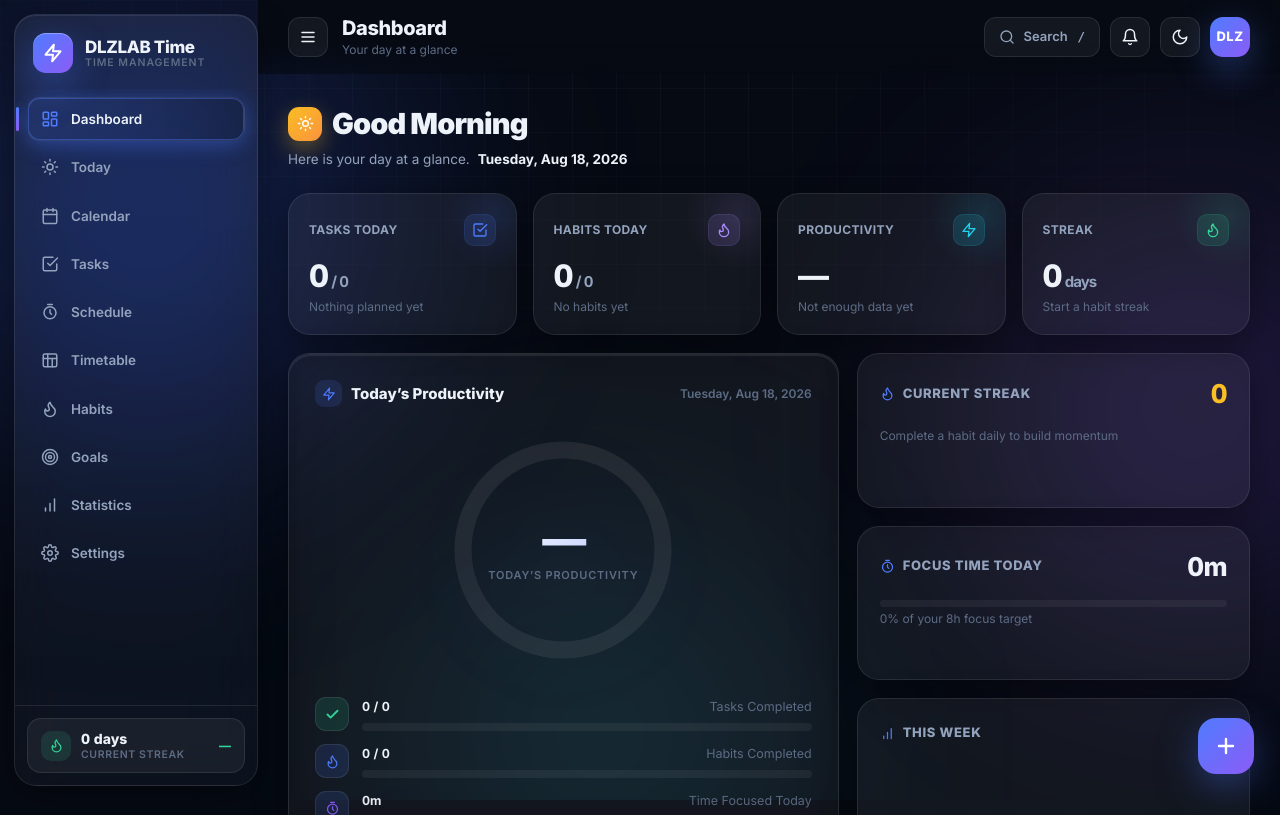
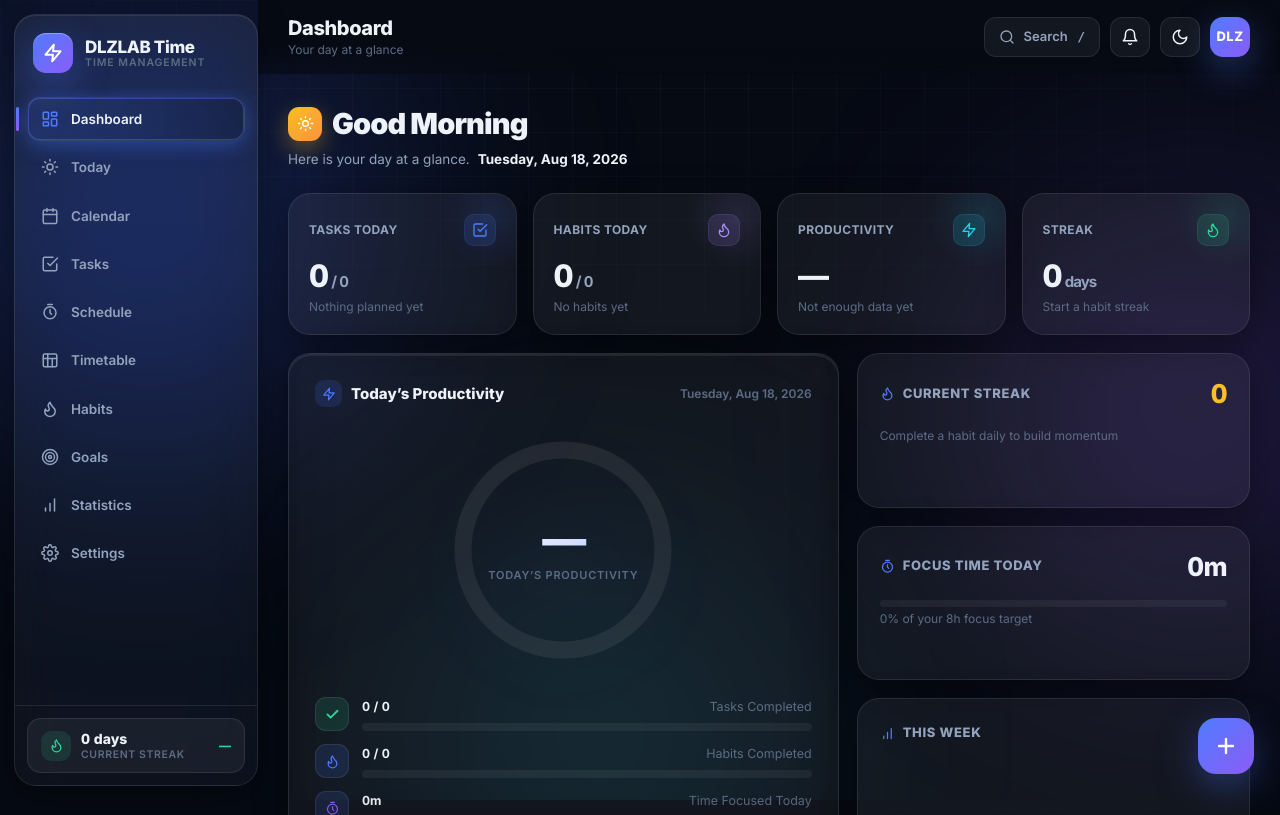
Before and after one commit to DLZLAB/DLZLAB.github.io, a PHP site: page /timetable/ in a window 1280 px wide. Shown: the top 815 px of the page. Run offline with PHP 8.4, Linux system fonts and the light colour scheme.

Commit message:
Remove burger button from topbar

```diff
--- a/timetable/css/layout.css
+++ b/timetable/css/layout.css
@@ -88,8 +88,6 @@
   background:var(--danger);box-shadow:0 0 8px var(--danger-glow);animation:pulse 2s ease infinite;
 }
 @keyframes pulse{0%,100%{opacity:1}50%{opacity:.45}}
-.menu-btn{display:none}
-
 #scrim{
   position:fixed;inset:0;background:rgba(3,6,12,.5);backdrop-filter:blur(4px);z-index:110;
   opacity:0;pointer-events:none;transition:opacity var(--trans);
--- a/timetable/index.html
+++ b/timetable/index.html
@@ -60,9 +60,6 @@
 
   <div id="main">
     <header id="topbar">
-      <button class="icon-btn menu-btn" id="menuBtn" data-action="open-drawer" aria-label="Menu">
-        <svg viewBox="0 0 24 24" fill="none" stroke="currentColor" stroke-width="2" stroke-linecap="round" stroke-linejoin="round"><path d="M4 6h16M4 12h16M4 18h16"/></svg>
-      </button>
       <div class="topbar-title">
         <h1 id="pageTitle">Dashboard</h1>
         <p id="pageSub"></p>
--- a/timetable/js/app.js
+++ b/timetable/js/app.js
@@ -90,10 +90,6 @@
   }
 
   function bindChrome() {
-    document.getElementById('menuBtn').addEventListener('click', function () {
-      document.getElementById('sidebar').classList.add('open');
-      document.getElementById('scrim').classList.add('show');
-    });
     document.getElementById('scrim').addEventListener('click', closeDrawer);
     document.querySelectorAll('#nav a').forEach(function (a) {
       a.addEventListener('click', closeDrawer);
```
